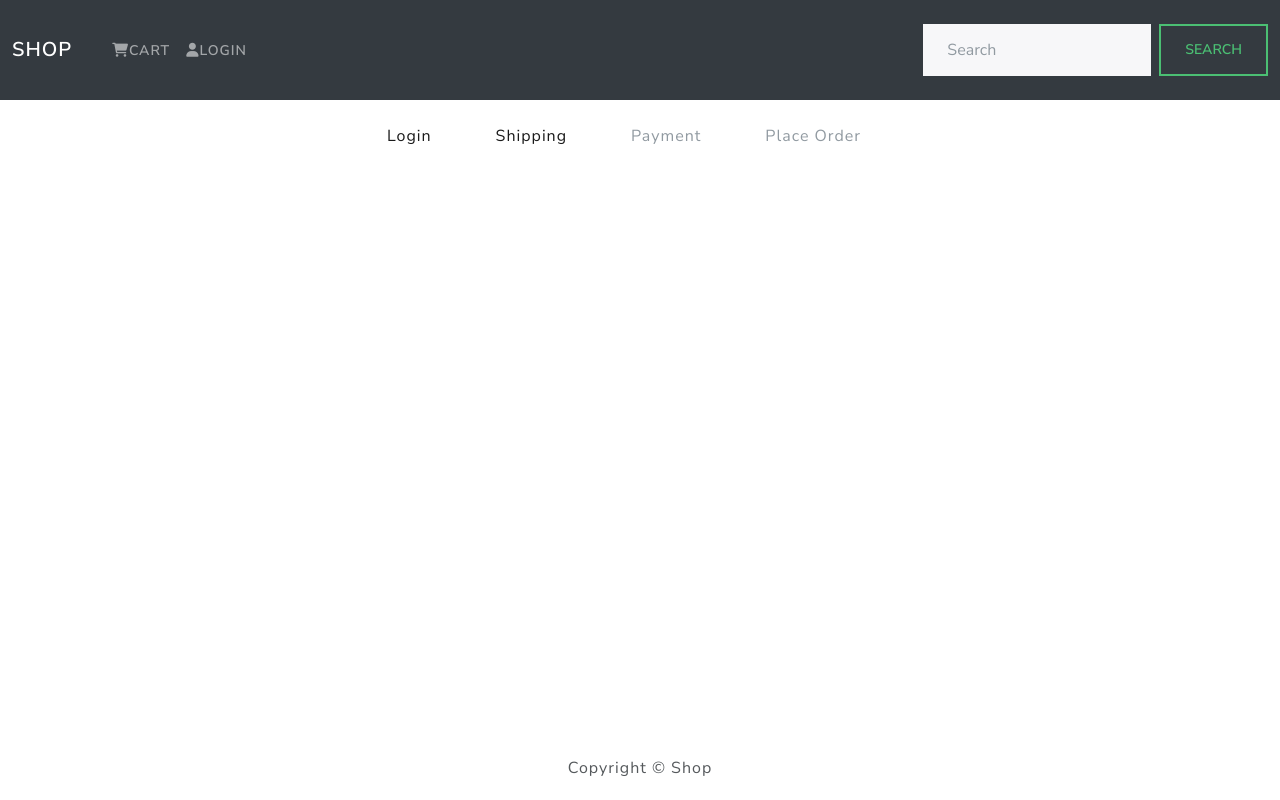
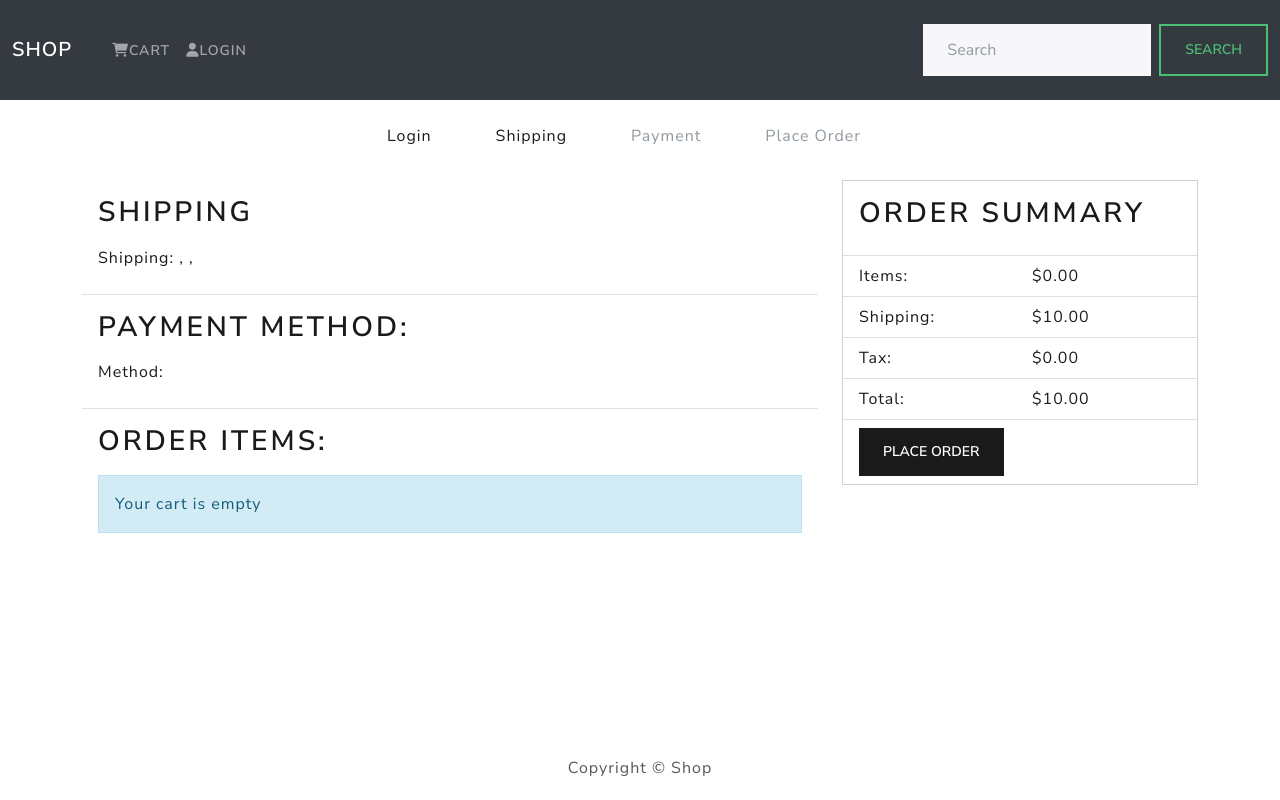
Before and after one commit to pablobt99/react-django-ecomerce-shop, a React (Create React App) app: page /placeorder in a window 1280 px wide. Built offline with nearby package versions, Linux system fonts and the light colour scheme.

Commit message:
order details

```diff
--- a/src/screens/PaymentScreen.jsx
+++ b/src/screens/PaymentScreen.jsx
@@ -4,7 +4,7 @@ import { useDispatch, useSelector } from 'react-redux'
 import FormContainer from '../components/FormContainer'
 import CheckoutSteps from '../components/CheckoutSteps'
 import { useNavigate } from "react-router";
-//import { savePaymentMethod } from '../actions/cartActions'
+import { savePaymentMethod } from '../actions/cartActions'
 
 function PaymentScreen() {
     const cart = useSelector(state => state.cart)
@@ -17,7 +17,7 @@ function PaymentScreen() {
     }
     const submitHandler = (e) => {
       e.preventDefault()
-      //dispatch(savePaymentMethod(paymentMethod))
+      dispatch(savePaymentMethod(paymentMethod))
       navigate('/placeorder')
     }
     return (
--- a/src/screens/PlaceOrderScreen.jsx
+++ b/src/screens/PlaceOrderScreen.jsx
@@ -1,6 +1,6 @@
 import React , {useState, useEffect} from 'react'
-import { Button, Row, Col, ListGroup, Image, Card } from 'react-bootstrap'
-import {  } from 'react-router-dom'
+import { Button, Row, Col, ListGroup, Image, Card, ListGroupItem } from 'react-bootstrap'
+import { Link } from 'react-router-dom'
 import { useDispatch, useSelector } from 'react-redux'
 import Message from '../components/Message'
 import CheckoutSteps from '../components/CheckoutSteps'
@@ -8,8 +8,112 @@ import { useNavigate } from "react-router";
 
 function PlaceOrderScreen() {
   const cart = useSelector(state => state.cart)
+
+  cart.itemsPrice = cart.cartItems.reduce((acc, item) => acc + item.price * item.qty, 0).toFixed(2)
+  cart.shippingPrice = (cart.itemsPrice > 100 ? 0 : 10).toFixed(2)
+  cart.taxPrice = Number((0.21) * cart.itemsPrice).toFixed(2)
+  cart.totalPrice = (Number(cart.itemsPrice) + Number(cart.shippingPrice) + Number(cart.taxPrice)).toFixed(2)
+  const placeOrder = () => {
+    console.log('place order')
+  }
   return (
+    <div>
     <CheckoutSteps step1 step2 step3 step4/>
+    <Row>
+       <Col ms={8}>
+         <ListGroup variant='flush'>
+              <ListGroup.Item>
+                  <h2>Shipping</h2>
+                  <p>
+                    <strong>Shipping: </strong>
+                    {cart.shippingAddress.address}, {cart.shippingAddress.city}
+                    {'   '}
+                    {cart.shippingAddress.postalCode},
+                    {'   '}
+                    {cart.shippingAddress.country}
+                  </p>
+              </ListGroup.Item>
+              <ListGroup.Item>
+                  <h2>Payment Method:</h2>
+                  <p>
+                    <strong>Method: </strong>
+                    {cart.PaymentMethod}
+                  </p>
+              </ListGroup.Item>
+              <ListGroup.Item>
+                  <h2>Order Items:</h2>
+                  {cart.cartItems.length === 0 ? <Message variant='info'>
+                    Your cart is empty
+                  </Message> : (
+                    <ListGroup variant='flush'>
+                        {cart.cartItems.map((item, index) =>(
+                          <ListGroup.Item key={index}>
+                            <Row>
+                              <Col md={1}>
+                                <Image src={item.image} alt={item.name} fluid rounded/>
+                              </Col>
+                              <Col>
+                                <Link to={`/product/${item}`}>{item.name}</Link>
+                              </Col>
+                              <Col md={4}>
+                                  {item.qty} x ${item.price} = ${(item.qty * item.price).toFixed(2)}
+                              </Col>
+                            </Row>
+                          </ListGroup.Item>
+                        ))}
+                    </ListGroup>
+                  )}
+              </ListGroup.Item>
+         </ListGroup>
+       </Col>
+       <Col md={4}>
+         <Card>
+           <ListGroup variant='flush'>
+             <ListGroup.Item>
+               <h2>Order Summary</h2>
+             </ListGroup.Item>
+             <ListGroup.Item>
+               <Row>
+                 <Col>Items:</Col>
+                 <Col>${cart.itemsPrice}</Col>
+               </Row>
+             </ListGroup.Item>
+
+             <ListGroup.Item>
+               <Row>
+                 <Col>Shipping:</Col>
+                 <Col>${cart.shippingPrice}</Col>
+               </Row>
+             </ListGroup.Item>
+             <ListGroup.Item>
+               <Row>
+                 <Col>Tax:</Col>
+                 <Col>${cart.taxPrice}</Col>
+               </Row>
+             </ListGroup.Item>
+             <ListGroup.Item>
+               <Row>
+                 <Col>Total:</Col>
+                 <Col>${cart.totalPrice}</Col>
+               </Row>
+             </ListGroup.Item>
+             <ListGroup.Item>
+               <Button
+                type='button'
+                className='btn-block'
+                disabled = {cart.cartItems === 0}
+                onClick = {placeOrder}
+               >
+                 Place Order
+               </Button>
+             </ListGroup.Item>
+
+
+           </ListGroup>
+         </Card>
+       </Col>
+    </Row>
+    </div>
   )
 }
 
```
